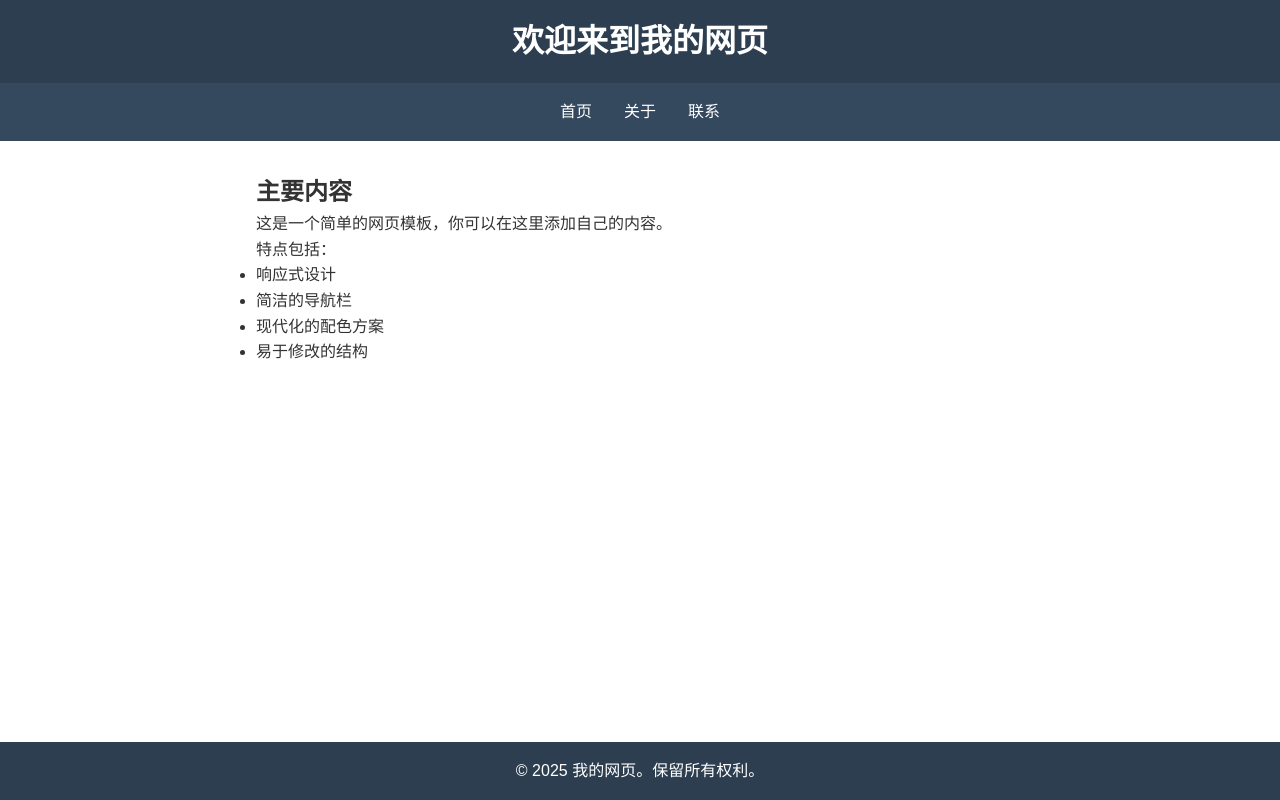
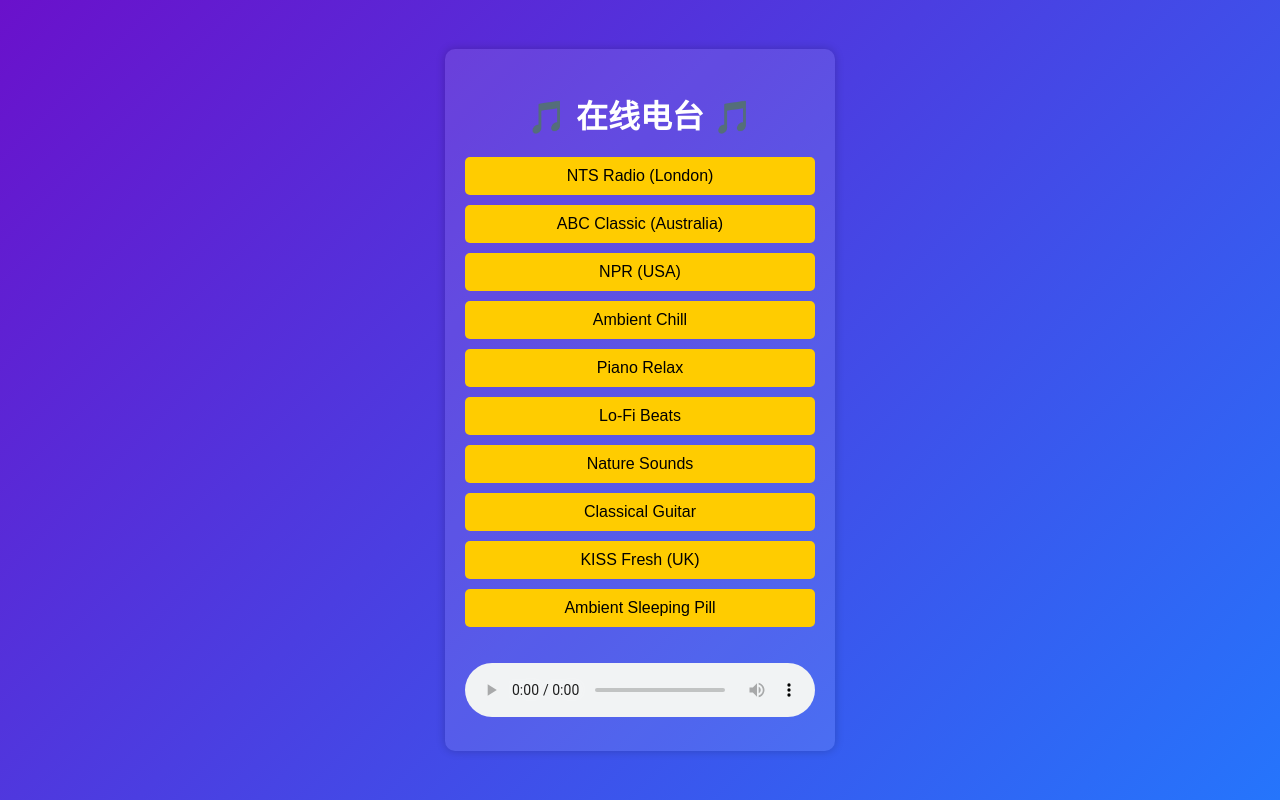
Before and after one commit to totokeyb/totu, a plain HTML site: page index.html in a window 1280 px wide. Drawn offline with Linux system fonts and the light colour scheme.

Commit message:
Update index.html

```diff
--- a/index.html
+++ b/index.html
@@ -1,96 +1,150 @@
 <!DOCTYPE html>
-<html lang="zh-CN">
+<html lang="zh">
 <head>
     <meta charset="UTF-8">
     <meta name="viewport" content="width=device-width, initial-scale=1.0">
-    <title>我的网页</title>
+    <title>在线电台</title>
     <style>
-        /* 基本CSS样式 */
-        * {
-            margin: 0;
-            padding: 0;
-            box-sizing: border-box;
-        }
-
         body {
             font-family: Arial, sans-serif;
-            line-height: 1.6;
-            color: #333;
-        }
-
-        header {
-            background-color: #2c3e50;
-            color: white;
-            padding: 1rem;
-            text-align: center;
-        }
-
-        nav {
-            background-color: #34495e;
-            padding: 1rem;
-        }
-
-        nav ul {
-            list-style-type: none;
             display: flex;
             justify-content: center;
-            gap: 2rem;
+            align-items: center;
+            min-height: 100vh;
+            margin: 0;
+            background: linear-gradient(135deg, #6a11cb, #2575fc);
+            color: white;
         }
-
-        nav a {
+        .container {
+            text-align: center;
+            background: rgba(255, 255, 255, 0.1);
+            padding: 20px;
+            border-radius: 10px;
+            box-shadow: 0 0 10px rgba(0, 0, 0, 0.2);
+            max-width: 350px;
+            width: 90%;
+        }
+        h1 {
+            margin-bottom: 20px;
+        }
+        .radio-list {
+            list-style: none;
+            padding: 0;
+        }
+        .radio-list li {
+            margin: 10px 0;
+        }
+        button {
+            padding: 10px 20px;
+            border: none;
+            background-color: #ffcc00;
+            color: black;
+            font-size: 16px;
+            cursor: pointer;
+            border-radius: 5px;
+            transition: background 0.3s;
+            width: 100%;
+        }
+        button:hover {
+            background-color: #ffaa00;
+        }
+        button.active {
+            background-color: #00cc00;
             color: white;
-            text-decoration: none;
         }
-
-        nav a:hover {
-            color: #3498db;
+        audio {
+            margin-top: 20px;
+            width: 100%;
         }
-
-        .main-content {
-            max-width: 800px;
-            margin: 2rem auto;
-            padding: 0 1rem;
-        }
-
-        footer {
-            background-color: #2c3e50;
-            color: white;
-            text-align: center;
-            padding: 1rem;
-            position: fixed;
-            bottom: 0;
-            width: 100%;
+        #status {
+            margin-top: 10px;
+            font-size: 14px;
         }
     </style>
 </head>
 <body>
-    <header>
-        <h1>欢迎来到我的网页</h1>
-    </header>
+    <div class="container">
+        <h1>🎵 在线电台 🎵</h1>
+        <ul class="radio-list">
+            <li><button onclick="playRadio(this, 'https://stream-relay-geo.ntslive.net/stream')">NTS Radio (London)</button></li>
+            <li><button onclick="playRadio(this, 'https://live-radio01.mediahubaustralia.com/2LRW/mp3')">ABC Classic (Australia)</button></li>
+            <li><button onclick="playRadio(this, 'https://stream.wbez.org/wbez128.mp3')">NPR (USA)</button></li>
+            <li><button onclick="playRadio(this, 'http://icecast.radiofrance.fr/francemusiqueambient-mp3')">Ambient Chill</button></li>
+            <li><button onclick="playRadio(this, 'http://icecast.radiofrance.fr/francemusiqueeasyclassique-mp3')">Piano Relax</button></li>
+            <li><button onclick="playRadio(this, 'http://stream.livex.fm/lofi')">Lo-Fi Beats</button></li>
+            <li><button onclick="playRadio(this, 'http://stream.zeno.fm/2v3k8nqevfeuv')">Nature Sounds</button></li>
+            <li><button onclick="playRadio(this, 'http://icecast.radiofrance.fr/francemusiqueclassique-mp3')">Classical Guitar</button></li>
+            <li><button onclick="playRadio(this, 'https://live-bauer-al.sharp-stream.com/kissfresh.mp3')">KISS Fresh (UK)</button></li>
+            <li><button onclick="playRadio(this, 'https://radio.stereoscenic.com/asp-h.mp3')">Ambient Sleeping Pill</button></li>
+        </ul>
+        <audio id="radioPlayer" controls>
+            <source id="radioSource" src="" type="audio/mpeg">
+            您的浏览器不支持音频播放。
+        </audio>
+        <div id="status"></div>
+    </div>
+    <script>
+        let currentButton = null;
+        const player = document.getElementById('radioPlayer');
+        const source = document.getElementById('radioSource');
+        const status = document.getElementById('status');
+        let timeoutId = null;
 
-    <nav>
-        <ul>
-            <li><a href="#home">首页</a></li>
-            <li><a href="#about">关于</a></li>
-            <li><a href="#contact">联系</a></li>
-        </ul>
-    </nav>
+        function playRadio(button, url) {
+            const allButtons = document.querySelectorAll('.radio-list button');
 
-    <div class="main-content">
-        <h2>主要内容</h2>
-        <p>这是一个简单的网页模板，你可以在这里添加自己的内容。</p>
-        <p>特点包括：
-            <ul>
-                <li>响应式设计</li>
-                <li>简洁的导航栏</li>
-                <li>现代化的配色方案</li>
-                <li>易于修改的结构</li>
-            </ul>
-        </p>
-    </div>
+            if (currentButton) {
+                player.pause();
+                player.currentTime = 0;
+                allButtons.forEach(btn => btn.classList.remove('active'));
+                clearTimeout(timeoutId);
+            }
 
-    <footer>
-        <p>&copy; 2025 我的网页。保留所有权利。</p>
-    </footer>
+            button.classList.add('active');
+            currentButton = button;
+
+            status.textContent = '正在加载...';
+            status.style.color = '#ffcc00';
+            source.src = url;
+            player.load();
+
+            timeoutId = setTimeout(() => {
+                if (status.textContent === '正在加载...') {
+                    status.textContent = '加载超时：无法连接到音频流';
+                    status.style.color = '#ff4444';
+                    button.classList.remove('active');
+                    currentButton = null;
+                }
+            }, 10000);
+
+            player.onloadeddata = () => {
+                clearTimeout(timeoutId);
+                const playPromise = player.play();
+                if (playPromise !== undefined) {
+                    playPromise
+                        .then(() => {
+                            player.volume = 0.2;
+                            status.textContent = `正在播放：${button.textContent}`;
+                            status.style.color = '#00ff00';
+                        })
+                        .catch(error => {
+                            clearTimeout(timeoutId);
+                            status.textContent = `播放失败：${error.message}`;
+                            status.style.color = '#ff4444';
+                            button.classList.remove('active');
+                            currentButton = null;
+                        });
+                }
+            };
+
+            player.onerror = () => {
+                clearTimeout(timeoutId);
+                status.textContent = '加载失败：无法连接到音频流';
+                status.style.color = '#ff4444';
+                button.classList.remove('active');
+                currentButton = null;
+            };
+        }
+    </script>
 </body>
 </html>
```
